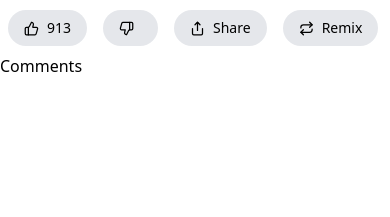
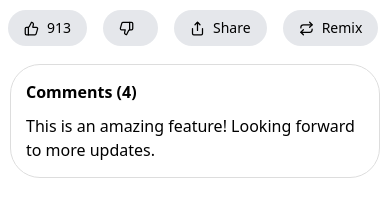
Before and after one commit to covey-codes/youtube, a React (Vite) app: page / in a window 390 px wide. Shown: the part 391-608 px from the top of the page. Built offline with nearby package versions, Linux system fonts and the light colour scheme.

Commit message:
minor mobile update

```diff
--- a/src/components/CommentSection.tsx
+++ b/src/components/CommentSection.tsx
@@ -1,9 +1,144 @@
-import React from "react";
+import React, { useState, useRef } from "react";
+
+const commentsData = [
+  {
+    id: 1,
+    username: "AlexJohnson",
+    userImage: "", // Placeholder for profile picture
+    comment: "This is an amazing feature! Looking forward to more updates.",
+    timePosted: "2 hours ago",
+  },
+  {
+    id: 2,
+    username: "SophieMiller",
+    userImage: "", // Placeholder for profile picture
+    comment: "Great work! The UI is very clean and easy to navigate.",
+    timePosted: "30 minutes ago",
+  },
+  {
+    id: 3,
+    username: "TechGuru99",
+    userImage: "", // Placeholder for profile picture
+    comment: "I love how smooth everything runs. Keep up the great work!",
+    timePosted: "5 hours ago",
+  },
+  {
+    id: 4,
+    username: "Liam_Writes",
+    userImage: "", // Placeholder for profile picture
+    comment: "Awesome! Will there be any new features coming soon?",
+    timePosted: "1 day ago",
+  },
+];
 
 const CommentSection = () => {
+  const [showAll, setShowAll] = useState(false);
+  const [comments, setComments] = useState(commentsData);
+  const [newComment, setNewComment] = useState("");
+  const inputRef = useRef(null);
+
+  const handleAddComment = () => {
+    if (newComment.trim() === "") return;
+
+    const newCommentData = {
+      id: comments.length + 1,
+      username: "Anonymous", // Default username for now
+      userImage: "", // Placeholder for profile picture
+      comment: newComment,
+      timePosted: "Just now",
+    };
+
+    setComments([newCommentData, ...comments]);
+    setNewComment("");
+
+    // Focus back on input after adding a comment
+    inputRef.current?.focus();
+  };
+
   return (
     <div>
-      <h2>Comments</h2>
+      <div>
+        {comments
+          .slice(0, showAll ? comments.length : 1)
+          .map((comment, index) => (
+            <div
+              key={comment.id}
+              style={{
+                border: "1px solid #ddd",
+                margin: "10px",
+                borderRadius: "30px",
+                padding: "15px",
+                cursor: !showAll ? "pointer" : "default",
+                position: "relative",
+              }}
+              onClick={() => !showAll && setShowAll(true)}
+            >
+              {!showAll ? (
+                <strong>Comments ({comments.length})</strong>
+              ) : (
+                <div>
+                  <strong>{comment.username}</strong>
+                  <p style={{ fontSize: "12px", color: "#666" }}>
+                    {comment.timePosted}
+                  </p>
+                </div>
+              )}
+
+              <p style={{ marginTop: "10px" }}>{comment.comment}</p>
+
+              {showAll && index === 0 && (
+                <button
+                  onClick={() => setShowAll(false)}
+                  style={{
+                    position: "absolute",
+                    top: "10px",
+                    right: "10px",
+                    background: "none",
+                    border: "none",
+                    fontSize: "16px",
+                    cursor: "pointer",
+                  }}
+                >
+                  ✖
+                </button>
+              )}
+            </div>
+          ))}
+
+        {/* Input box - Only visible when comments are open */}
+        {showAll && (
+          <div style={{ margin: "10px", padding: "10px" }}>
+            <input
+              ref={inputRef}
+              type="text"
+              value={newComment}
+              onChange={(e) => setNewComment(e.target.value)}
+              placeholder="Add a comment..."
+              style={{
+                width: "80%",
+                padding: "10px",
+                borderRadius: "20px",
+                border: "1px solid #ddd",
+                outline: "none",
+              }}
+            />
+            <button
+              onClick={handleAddComment}
+              style={{
+                marginLeft: "10px",
+                padding: "10px 15px",
+                borderRadius: "20px",
+                border: "none",
+                backgroundColor: "#007bff",
+                color: "#fff",
+                cursor: "pointer",
+              }}
+            >
+              Post
+            </button>
+          </div>
+        )}
+      </div>
     </div>
   );
 };
```
